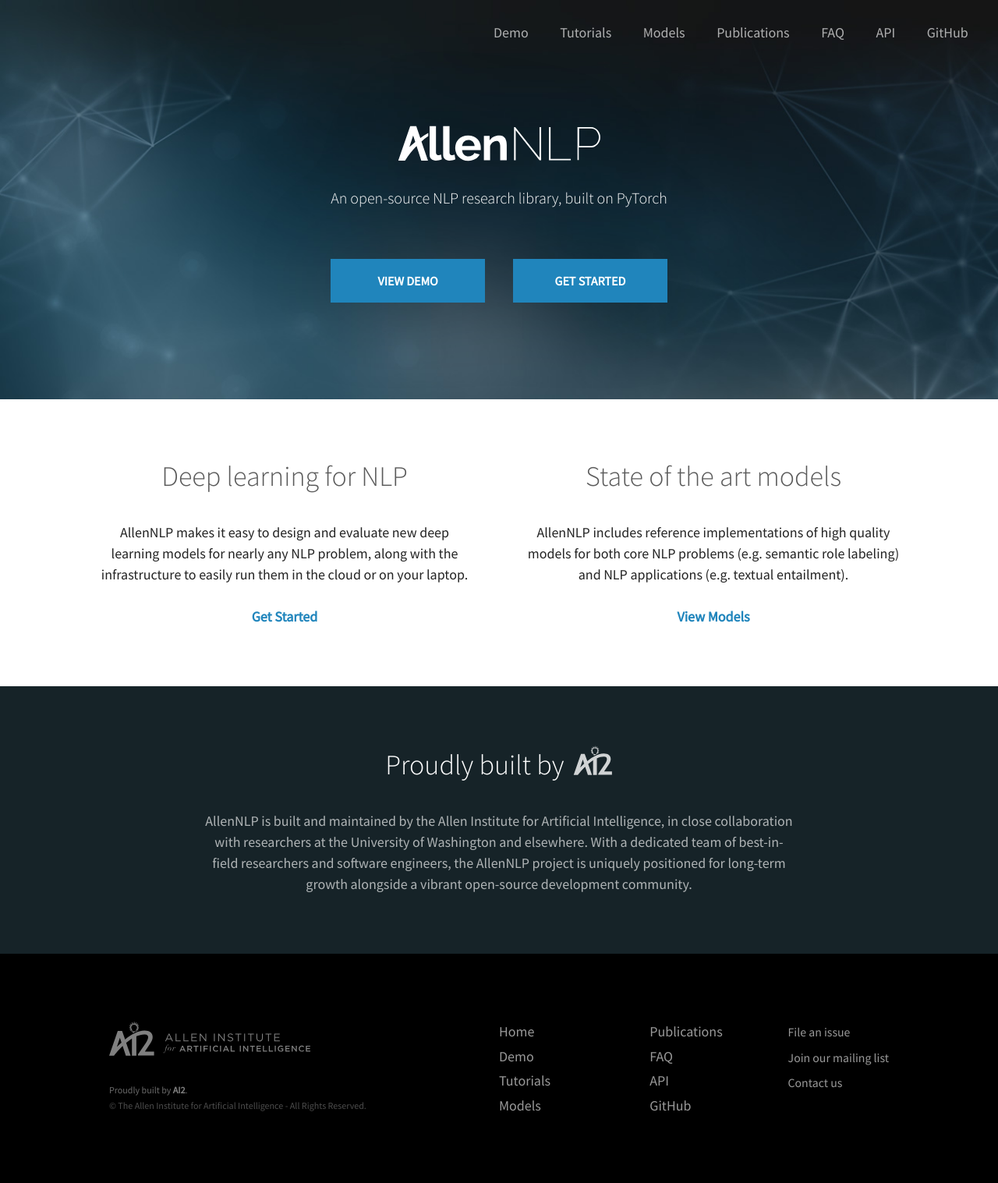
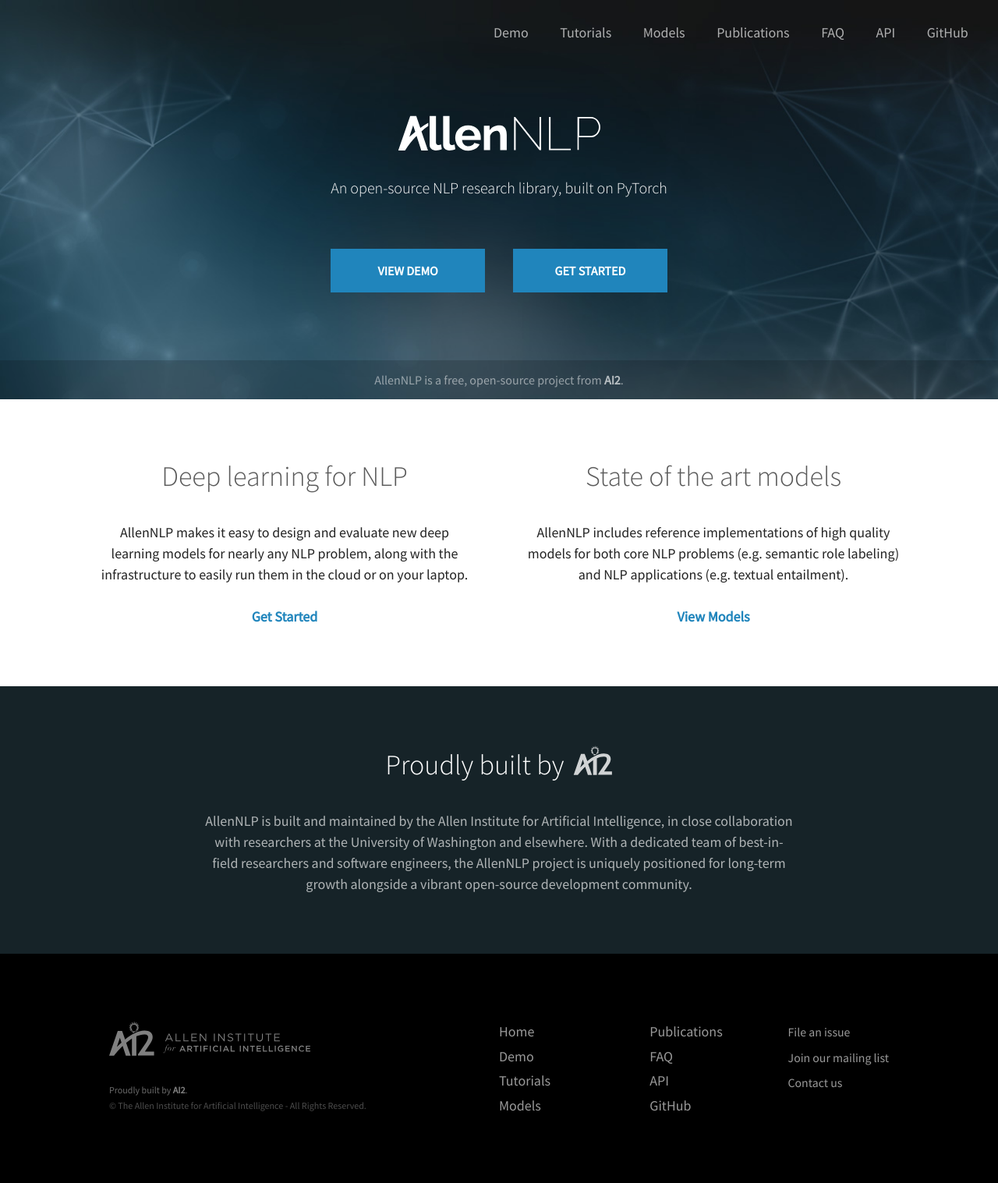
Before and after one commit to allenai/allennlp-website, a Jekyll site: the page built from index.html, in a window 1280 px wide. Shown: the whole page at 78% size. Built offline with Jekyll 4.4.1, drawn with Linux system fonts in a browser that asks for light colours.

Commit message:
AI2 bar (#15)
* adding ai2 bar

* adding trailing newline

* fixing header z-index

```diff
--- a/css/main.css
+++ b/css/main.css
@@ -1766,3 +1766,60 @@
   pointer-events: none;
   cursor: default;
 }
+
+.banner--hero {
+  flex-direction: column;
+}
+
+.banner--hero__logo {
+  margin-top: 25px;
+}
+
+header {
+  position: relative;
+  z-index: 1;
+}
+
+.banner--hero__content {
+  display: -webkit-box;
+  display: -ms-flexbox;
+  display: -webkit-flex;
+  display: flex;
+  -webkit-align-items: center;
+  -ms-flex-align: center;
+  -webkit-box-align: center;
+  align-items: center;
+  -webkit-justify-content: center;
+  -ms-justify-content: center;
+  -webkit-box-pack: center;
+  -ms-flex-pack: center;
+  justify-content: center;
+  flex-direction: column;
+  flex-grow: 1;
+}
+
+.banner--hero__cta-container {
+  max-width: 432px;
+  width: 100%;
+}
+
+.ai2-bar {
+  width: 100%;
+  background: rgba(0,0,0,.16);
+  height: 50px;
+  line-height: 50px;
+  color: rgba(255,255,255,.5);
+  font-size: 16px;
+  -webkit-font-smoothing: antialiased;
+  -moz-osx-font-smoothing: grayscale;
+  cursor: default;
+}
+
+.ai2-bar a {
+  color: rgba(255,255,255,.66);
+  transition: color 0.2s ease;
+}
+
+.ai2-bar a:hover {
+  color: #fff;
+}
--- a/index.html
+++ b/index.html
@@ -15,6 +15,7 @@
           <h3><span>An open-source NLP research library, built on PyTorch</span></h3>
           <div class="banner--hero__cta-container"><a {% include demo-url.html %} class="btn">View Demo</a><a {% include getstarted-url.html %} class="btn">Get Started</a></div>
         </div>
+        <div class="ai2-bar">AllenNLP is a free, open-source project from <a href="http://allenai.org/" target="_blank">AI2</a>.</div>
       </div>
       <div class="banner banner--padded">
         <div class="callouts constrained pure-g">
```
